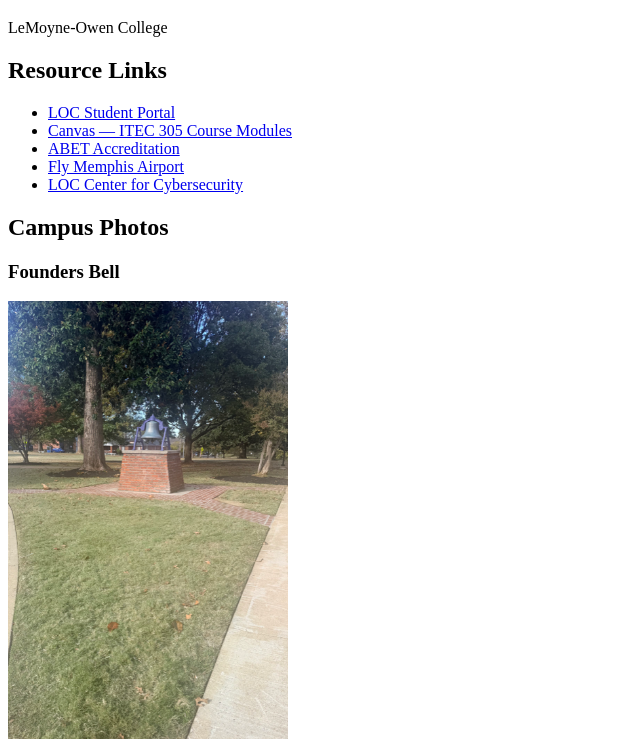
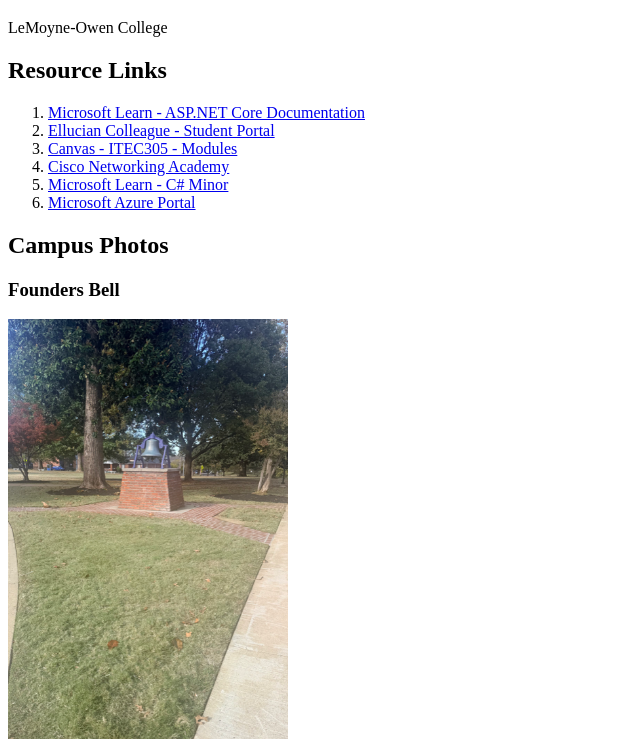
Before and after one commit to KennyTech901/KYF26AzureWebApp, a plain HTML site: page index.html in a window 1280 px wide. Shown: the part 61-800 px from the top of the page, without its empty margins (0-640 px from the left). Drawn offline with Linux system fonts and the light colour scheme.

Commit message:
Match the six reference resource links

```diff
--- a/index.html
+++ b/index.html
@@ -14,13 +14,14 @@
     <main>
         <section>
             <h2>Resource Links</h2>
-            <ul>
-                <li><a href="https://experience.elluciancloud.com/loc">LOC Student Portal</a></li>
-                <li><a href="https://loc.instructure.com/courses/4869/modules">Canvas — ITEC 305 Course Modules</a></li>
-                <li><a href="https://www.abet.org/accreditation/">ABET Accreditation</a></li>
-                <li><a href="https://flymemphis.com/">Fly Memphis Airport</a></li>
-                <li><a href="https://loc.edu/center-for-cybersecurity/">LOC Center for Cybersecurity</a></li>
-            </ul>
+            <ol>
+                <li><a href="https://learn.microsoft.com/en-us/aspnet/core/?view=aspnetcore-10.0">Microsoft Learn - ASP.NET Core Documentation</a></li>
+                <li><a href="https://experience.elluciancloud.com/loc">Ellucian Colleague - Student Portal</a></li>
+                <li><a href="https://loc.instructure.com/courses/4869/modules">Canvas - ITEC305 - Modules</a></li>
+                <li><a href="https://www.netacad.com/">Cisco Networking Academy</a></li>
+                <li><a href="https://microsoftlearning.github.io/c-sharp-minor/">Microsoft Learn - C# Minor</a></li>
+                <li><a href="https://portal.azure.com/#home">Microsoft Azure Portal</a></li>
+            </ol>
         </section>
 
         <section>
```
